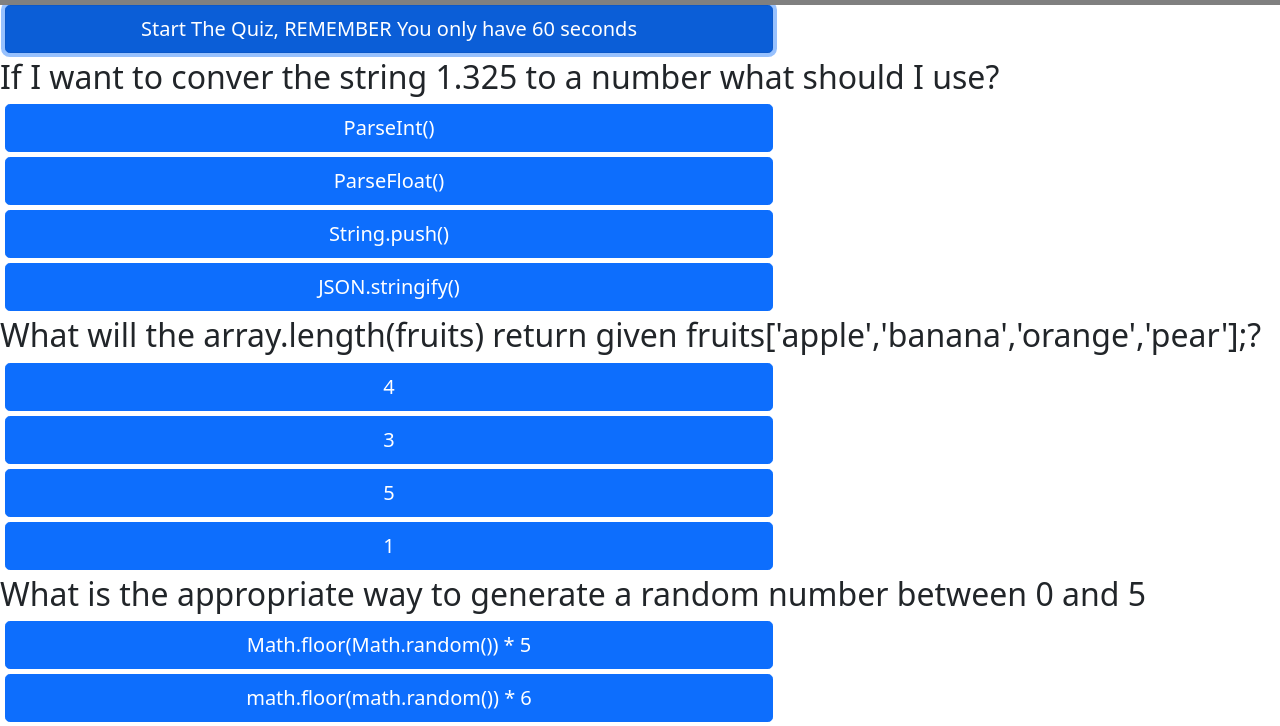
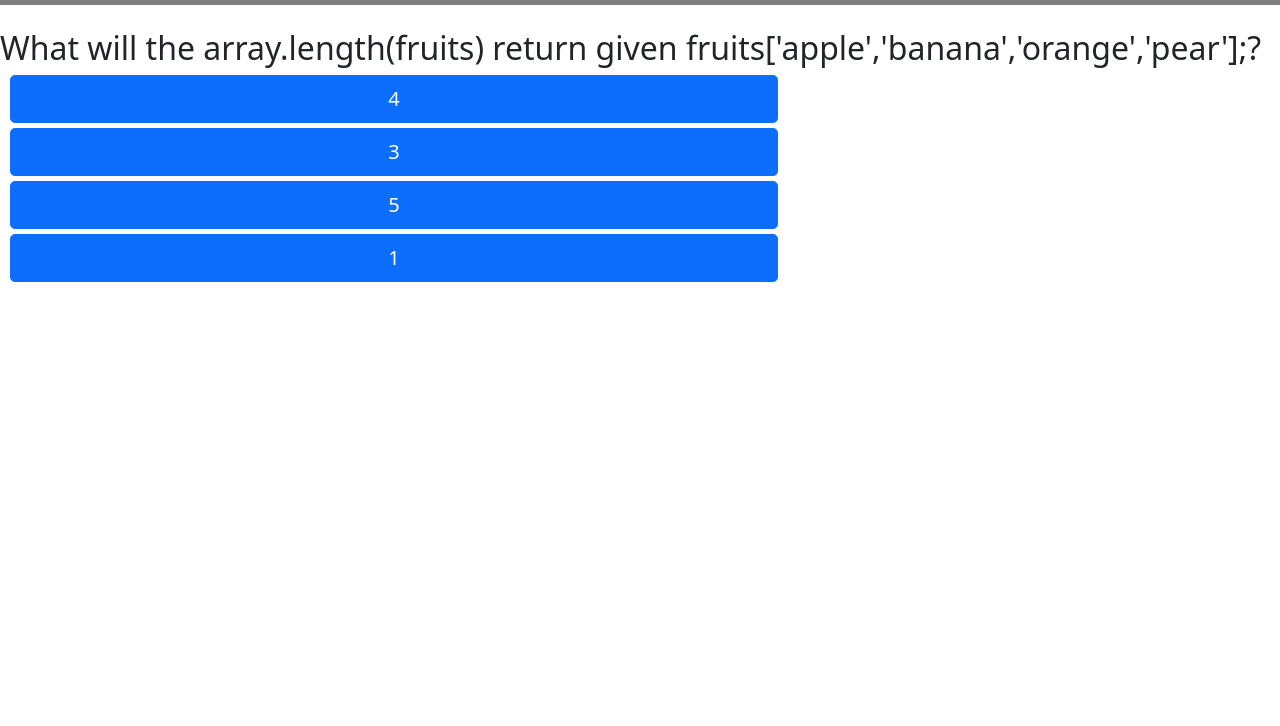
Before and after one commit to kmh8827/Homework4, a plain HTML site: page index.html in a window 1280 px wide. Both pictures are taken after a click on the button "Start The Quiz, REMEMBER You only have 60 seconds". Shown: the part 57-783 px from the top of the page. Drawn offline with nearby package versions, Linux system fonts and the light colour scheme.

Commit message:
Added one Question per page with dissapearing start button

```diff
--- a/index.html
+++ b/index.html
@@ -30,5 +30,13 @@
         </div>
       </nav>
 
+      <br />
+
+      <div id="container">
+        <div id="inside">
+
+        </div>
+      </div>
+
 <script type="text/javascript" src="script.js"></script>
 </body>
--- a/script.js
+++ b/script.js
@@ -1,31 +1,20 @@
 var startButton = document.createElement("button");
+var makeChoice = document.getElementById("container");
+var questionAsk = document.createElement("h2");
+var option1 = document.createElement("button");
+var option2 = document.createElement("button");
+var option3 = document.createElement("button");
+var option4 = document.createElement("button");
 
-startButton.textContent = "Start The Quiz, REMEMBER You only have 60 seconds";
-document.body.append(startButton);
+var score = 0;
+var questions = [];
 
 startButton.setAttribute("class","btn btn-primary btn-lg btn-block");
-startButton.setAttribute("style","width: 60%;margin: 0 0 5px 5px");
+startButton.setAttribute("style","width: 80%;margin: 0 10% 10px 10%");
+startButton.textContent = "Start The Quiz, REMEMBER You only have 60 seconds";
 
-startButton.onclick = function() {timer()};
+document.getElementById("container").append(startButton);
 
-function timer() {
-
-    // document.body.append(timeLeft);
-    var time = 59;
-    var timeLeft = document.getElementById("timer");
-    myTimer = setInterval(function() {
-        if(time <= 0) {
-            alert("TIME'S UP");
-            clearInterval(myTimer);
-        } else {
-        timeLeft.innerHTML = time;
-        time --;
-        console.log(time);
-        }
-    }, 1000);
-}
-
-var questions = [];
 
 // //List of Questions that can appear on the quiz
 var question1 = [
@@ -67,74 +56,51 @@ var question5 = [
 //Creates buttons, styles buttons and pushes content to buttons
 function ThisQuestion(questionPicked) {
     questionPicked = parseInt(questionPicked);
-
-    var questionAsk = document.createElement("h2");
-    var option1 = document.createElement("button");
-    var option2 = document.createElement("button");
-    var option3 = document.createElement("button");
-    var option4 = document.createElement("button");
-
-    option1.setAttribute("class","btn btn-primary btn-lg btn-block");
-    option1.setAttribute("style","width: 60%;margin: 0 0 5px 5px");
-    option2.setAttribute("class","btn btn-primary btn-lg btn-block");
-    option2.setAttribute("style","width: 60%;margin: 0 0 5px 5px");
-    option3.setAttribute("class","btn btn-primary btn-lg btn-block");
-    option3.setAttribute("style","width: 60%;margin: 0 0 5px 5px");
-    option4.setAttribute("class","btn btn-primary btn-lg btn-block");
-    option4.setAttribute("style","width: 60%;margin: 0 0 5px 5px");
-
     if (questionPicked === 1) {
-
         questionAsk.textContent = (question1[0]);
         option1.textContent = (question1[1]);
         option2.textContent = (question1[2]);
         option3.textContent = (question1[3]);
         option4.textContent = (question1[4]);
-
+        option2.value = "correct";
     } else  if (questionPicked === 2) {
-
         questionAsk.textContent = (question2[0]);
         option1.textContent = (question2[1]);
         option2.textContent = (question2[2]);
         option3.textContent = (question2[3]);
         option4.textContent = (question2[4]);
-
+        option1.value = "correct";
     } else  if (questionPicked === 3) {
-
         questionAsk.textContent = (question3[0]);
         option1.textContent = (question3[1]);
         option2.textContent = (question3[2]);
         option3.textContent = (question3[3]);
         option4.textContent = (question3[4]);
-
+        option3.value = "correct";
+        console.log(option1);
+        console.log(option2);
     } else  if (questionPicked === 4) {
-
         questionAsk.textContent = (question4[0]);
         option1.textContent = (question4[1]);
         option2.textContent = (question4[2]);
         option3.textContent = (question4[3]);
         option4.textContent = (question4[4]);
-
+        option3.value = "correct";
     } else if (questionPicked === 5) {
-
         questionAsk.textContent = (question5[0]);
         option1.textContent = (question5[1]);
         option2.textContent = (question5[2]);
         option3.textContent = (question5[3]);
         option4.textContent = (question5[4]);
+        option4.value = "correct";
     }
+}
 
-    document.body.append(questionAsk);
-    document.body.append(option1);
-    document.body.append(option2);
-    document.body.append(option3);
-    document.body.append(option4);
-}
+//Randomly Selects the question to use
+function whichQuestion() {
 
     var questionOrder = [1,2,3,4,5];
 
-//Randomly Selects the question to use
-function whichQuestion() {
 while (questionOrder.length > 0) {
     var index = Math.floor(Math.random() * (questionOrder.length));
     // console.log(index);
@@ -144,9 +110,38 @@ while (questionOrder.length > 0) {
     }
 }
 
-whichQuestion();
+startButton.onclick = function() {timer(); whichQuestion(); sendQuestions()};
+
+function timer() {
+    startButton.parentNode.removeChild(startButton);
+
+    var time = 59;
+    var timeLeft = document.getElementById("timer");
+    myTimer = setInterval(function() {
+        if(time < 0) {
+            alert("TIME'S UP");
+            clearInterval(myTimer);
+        } else {
+        timeLeft.innerHTML = time;
+        time --;
+        }
+    }, 1000);
+}
 
 //Figures out which code to question to push to buttons
+function sendQuestions() {
+
+option1.setAttribute("class","btn btn-primary btn-lg btn-block");
+option2.setAttribute("class","btn btn-primary btn-lg btn-block");
+option3.setAttribute("class","btn btn-primary btn-lg btn-block");
+option4.setAttribute("class","btn btn-primary btn-lg btn-block");
+
+document.getElementById("inside").append(questionAsk);
+document.getElementById("inside").append(option1);
+document.getElementById("inside").append(option2);
+document.getElementById("inside").append(option3);
+document.getElementById("inside").append(option4);
+
 for (var i = 0; i < questions.length; i++)
 {
     if (questions[i] === 1) {
@@ -165,3 +160,4 @@ for (var i = 0; i < questions.length; i++)
         ThisQuestion(questions[i]);
     }
 }
+}
--- a/style.css
+++ b/style.css
@@ -8,3 +8,10 @@
 .navbar-brand {
     color:white;
   }
+.btn {
+  width: 60%;
+  margin: 0 0 5px 10px;
+}
+  #correct {
+    background-color: yellow;
+  }
```
Also changed, not shown: highscores.html (+4 -0 lines).
